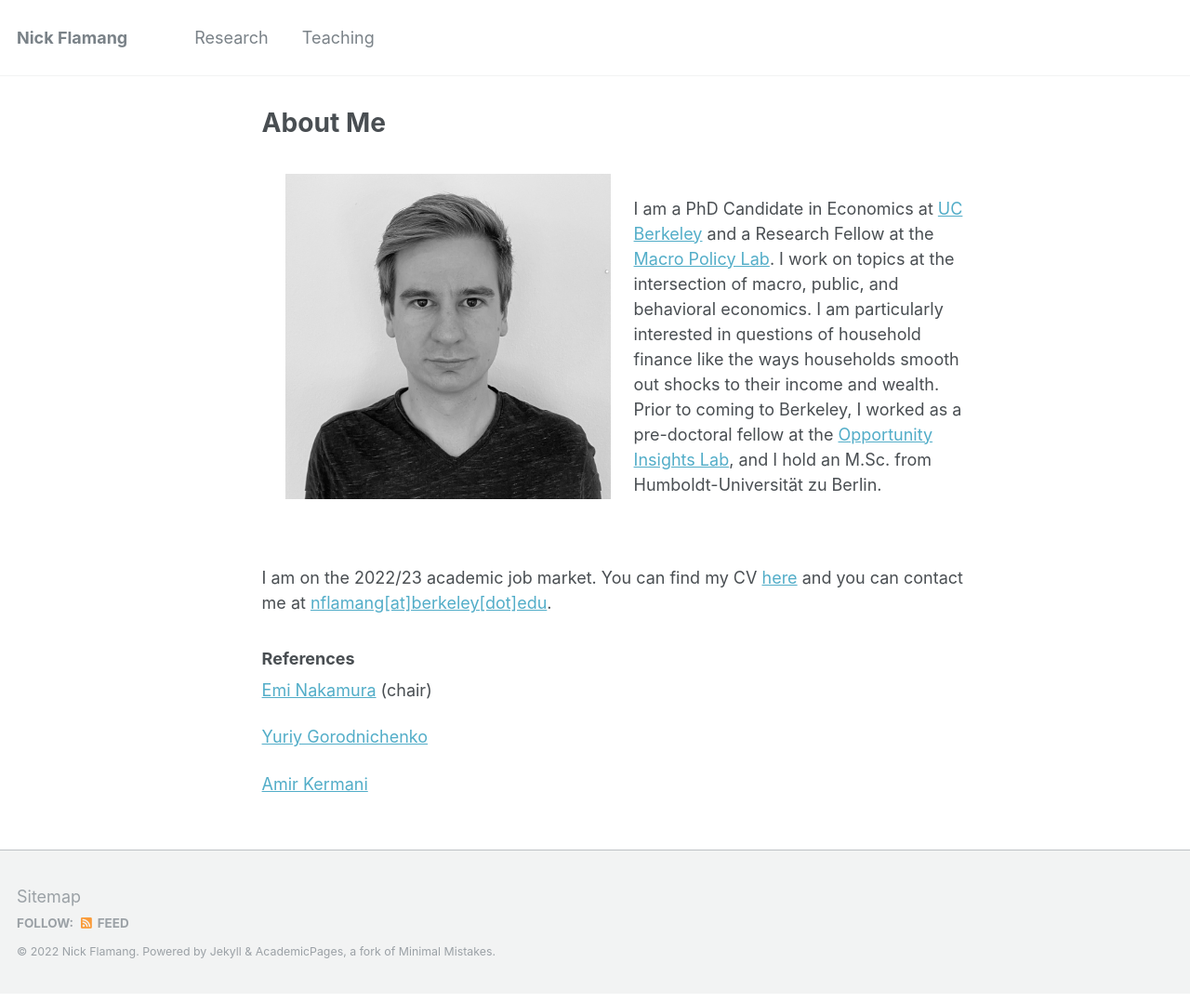
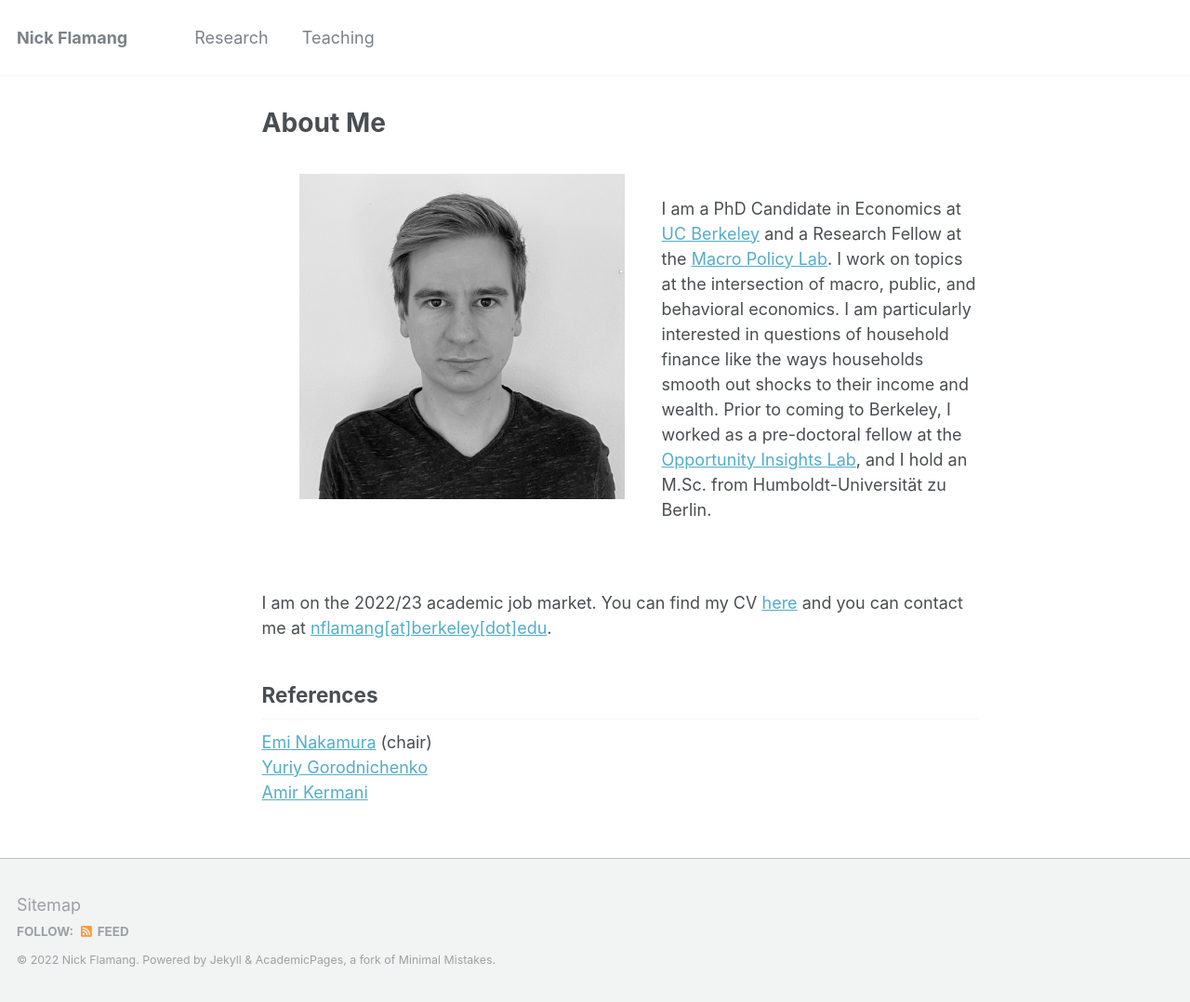
Before and after one commit to nickflamang/nickflamang.github.io, a Jekyll site: the page built from test_index.md, in a window 1280 px wide. Shown: the whole page at 93% size. Built offline with Jekyll 4.4.1, drawn with Linux system fonts in a browser that asks for light colours.

Commit message:
Update test_index.md

```diff
--- a/test_index.md
+++ b/test_index.md
@@ -4,19 +4,17 @@ author_profile: false
 ---
 
 <br />
-<img align="left" width="350" style="vertical-align:left;margin:0px 25px" src="{{ site.url }}/images/nick_website.jpg" alt="A photo of Nick Flamang">
+<img align="left" width="350" style="align:left;margin:0px 40px" src="{{ site.url }}/images/nick_website.jpg" alt="A photo of Nick Flamang">
 
 I am a PhD Candidate in Economics at [UC Berkeley](https://www.econ.berkeley.edu/) and a Research Fellow at the [Macro Policy Lab](https://www.macropolicylab.org/). I work on topics at the intersection of macro, public, and behavioral economics. I am particularly interested in questions of household finance like the ways households smooth out shocks to their income and wealth. Prior to coming to Berkeley, I worked as a pre-doctoral fellow at the [Opportunity Insights Lab](https://opportunityinsights.org/), and I hold an M.Sc. from Humboldt-Universität zu Berlin.
 
 <br />
 
+
 I am on the 2022/23 academic job market. You can find my CV [here](https://github.com/nickflamang/nickflamang.github.io/blob/306325c5694890e2cefa66c45ac9f4b344cfc8b0/_site/files/CV_Niklas_Flamang.pdf) and you can contact me at [nflamang[at]berkeley[dot]edu](mailto:nflamang@berkeley.edu).
 
 
-### References
-
+## References
 [Emi Nakamura](https://eml.berkeley.edu/~enakamura/) (chair)
-
 [Yuriy Gorodnichenko](https://eml.berkeley.edu/~ygorodni/)
-
 [Amir Kermani](https://faculty.haas.berkeley.edu/amir/)
```
